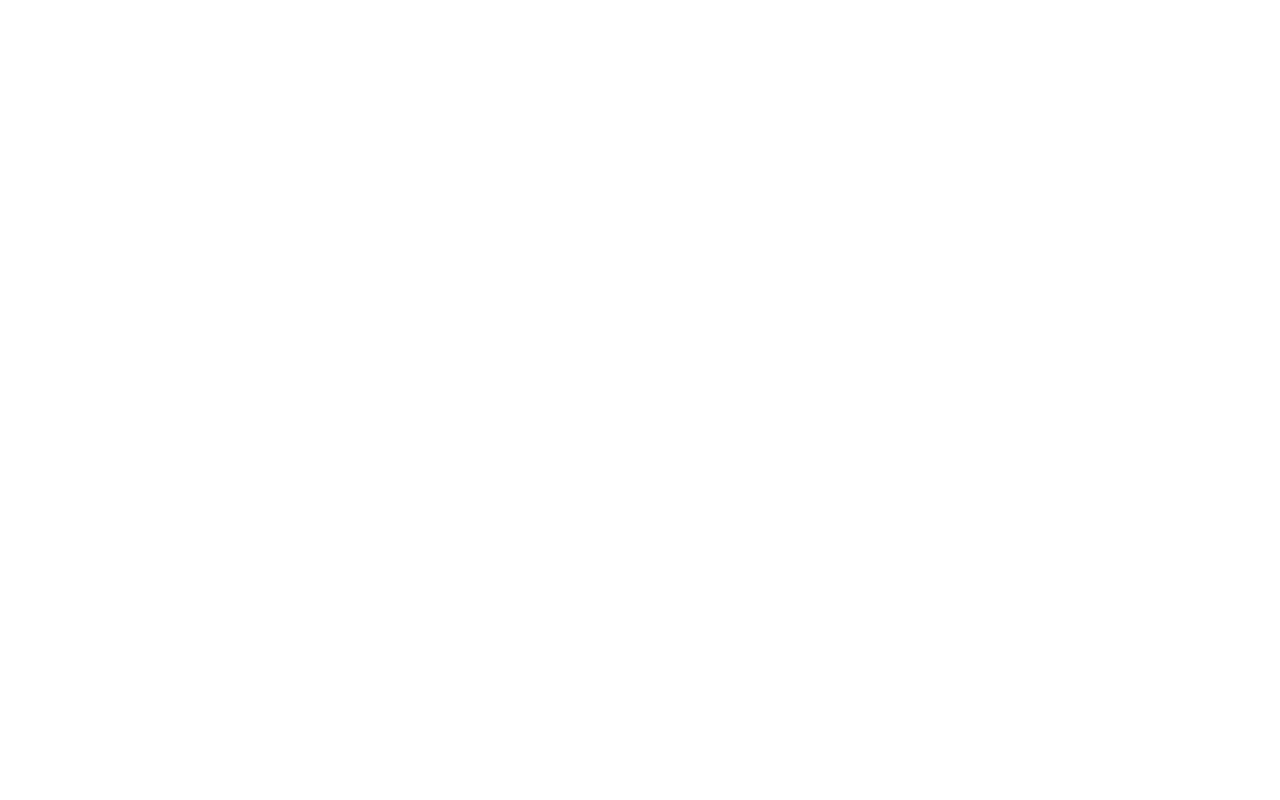
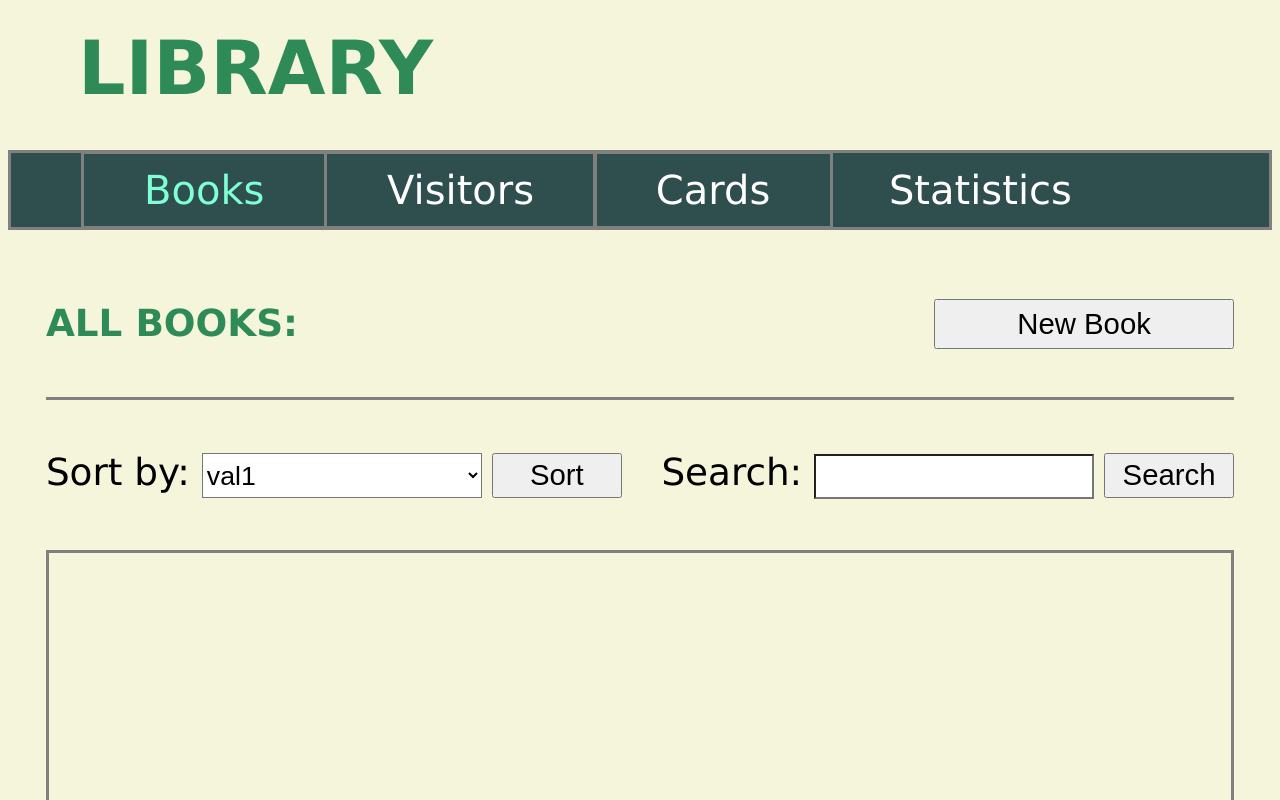
Before and after one commit to Mikolka09/BaseOfBooks, a plain HTML site: page index.html in a window 1280 px wide. Shown: the top 800 px of the page. Drawn offline with Linux system fonts and the light colour scheme.

Commit message:
20.06.2021

```diff
--- a/index.html
+++ b/index.html
@@ -10,8 +10,52 @@
     <script src="index.js"></script>
 </head>
 
-<body>
+<body class="body_hide">
+    <header>
+        <a class="header_logo" href=" index.html">LIBRARY</a>
+        <nav class="header_nav">
+            <a class="header_nav_link" id="nav_1" href="#">Books</a>
+            <a class="header_nav_link" id="nav_2" href="#">Visitors</a>
+            <a class="header_nav_link" id="nav_3" href="#">Cards</a>
+            <a class="header_nav_link" id="nav_4" href="#">Statistics</a>
+        </nav>
+    </header>
+    <div class="container_box">
+        <div class="container_text">All Books:</div>
+        <div>
+            <button type="button" class="container_btn" id="btn" >New Book</button>
+        </div>
+    </div>
+<div class = "input_box">
+    <div class="input_sort">
+        <div>
+            <label>Sort by:</label>
+            <select name="sort" id="sort">
+                <option value="val1" selected>val1</option>
+                <option value="val2">val2</option>
+                <option value="val3">val3</option>
+                <option value="val4">val4</option>
+                <option value="val5">val5</option>
+                <option value="val6">val6</option>
+            </select>
+        </div>
+        <div>
+            <button type="button" class="input_btn_sort" id="btn_sort">Sort</button>
+        </div>
+    </div>
+    <div class="input_search">
+        <div>
+            <label>Search:</label>
+            <input type="text" id="txt_search" class="input_txt_search">
+        </div>
+        <div>
+            <button type="button" class="input_btn_search" id="btn_search">Search</button>
+        </div>
+    </div>
+</div>
+<div class="table_books">
 
+</div>
 </body>
 
 </html>
--- a/style.css
+++ b/style.css
@@ -1,3 +1,145 @@
-*{
+.body_hide {
+    font-family: LLucida Sans Regular, Geneva, Verdana, sans-serif;
+    font-size: 15pt;
+    line-height: 1.1;
+    background-color: beige;
+}
+
+*,
+:after,
+:before {
     box-sizing: border-box;
 }
+
+/* Header */
+.header_logo {
+    position: relative;
+    font-size: 56pt;
+    font-weight: 700;
+    top: 20px;
+    left: 70px;
+    color: seagreen;
+    text-transform: uppercase;
+    text-decoration: none;
+    transition: all 0.2s linear;
+}
+
+.header_logo:hover {
+    color: rgb(74, 190, 124);
+}
+
+.header_nav {
+    position: relative;
+    display: table-cell;
+    vertical-align: middle;
+    width: 2600px;
+    height: 80px;
+    font-size: 30pt;
+    top: 60px;
+    background-color: darkslategray;
+    border: 3px solid gray;
+}
+
+.header_nav_link {
+    text-decoration: none;
+    color: white;
+    border: 3px solid gray;
+    padding-top: 13px;
+    padding-bottom: 13px;
+    padding-left: 60px;
+    padding-right: 60px;
+    transition: all 0.2s linear;
+}
+
+.header_nav_link:hover {
+    color: aquamarine;
+}
+
+#nav_1 {
+    margin-left: 70px;
+    margin-right: -16px;
+    color: aquamarine;
+}
+
+#nav_2,
+#nav_3 {
+    margin-right: -17px;
+}
+
+#nav_4 {
+    border: 0;
+}
+
+/* Container */
+.container_box {
+    position: relative;
+    display: flex;
+    width: 94%;
+    height: 150px;
+    margin: 0 auto;
+    align-items: center;
+    justify-content: space-between;
+    top: 80px;
+    border-bottom: 3px solid gray;
+}
+
+.container_text {
+    text-transform: uppercase;
+    font-size: 28pt;
+    color: seagreen;
+    font-weight: 700;
+}
+
+.container_btn {
+    width: 300px;
+    height: 50px;
+    font-size: 22pt;
+    font-weight: 500;
+}
+
+/* Input */
+.input_box {
+    position: relative;
+    display: flex;
+    width: 94%;
+    height: 150px;
+    margin: 0 auto;
+    top: 80px;
+    align-items: center;
+    font-size: 28pt;
+    justify-content: space-between;
+}
+
+.input_sort,
+.input_search {
+    display: flex;
+    align-items: center;
+}
+
+.input_sort>div>select,
+.input_search>div>input{
+    width: 280px;
+    height: 45px;
+    font-size: 20pt;
+    background:white;
+}
+
+.input_btn_sort,
+.input_btn_search {
+    width: 130px;
+    height: 45px;
+    font-size: 22pt;
+    font-weight: 500;
+    margin-left: 10px;
+}
+
+/* Table */
+.table_books{
+    position: relative;
+    width: 94%;
+    height:650px;
+    border: 3px solid gray;
+    top: 80px;
+    margin: 0 auto;
+    overflow: auto;
+}
```
